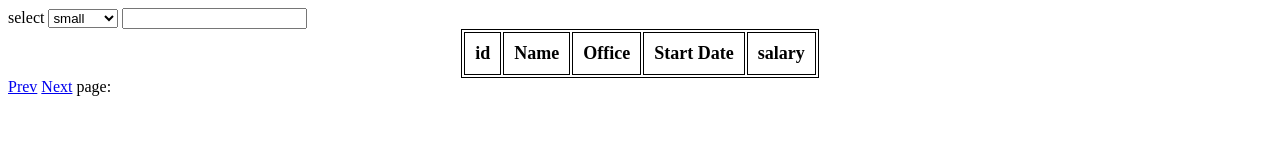
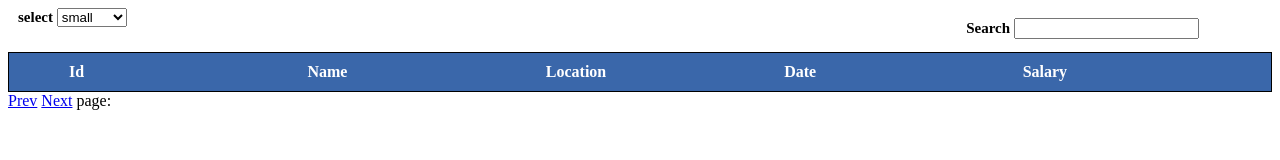
Before and after one commit to pratikkr/datatable_kloudone, a plain HTML site: page index.html in a window 1280 px wide. Drawn offline with Linux system fonts and the light colour scheme.

Commit message:
implemented table using div

```diff
--- a/index.css
+++ b/index.css
@@ -1,21 +1,77 @@
-table {
-			margin: 0 auto;
-			font-size: large;
-			border: 1px solid black;
-		}
-		td {
-			background-color: #E4F5D4;
-			border: 1px solid black;
-		}
+.search{
+    margin-right: 5%;
+    float: right;
+    font-weight: bold;
+    font-size: 15px;
+    padding: 10px;
+}
+.select{
+    padding: 10px;
+    font-weight: bold;
+    font-size: 15px;
+    margin-top: 2%;
+}
+.heading{
+    display: flex;
+    flex-direction: row;
+    border: 1px solid black;
+    /* padding-left: 50px; */
+    /* margin-right: 5%; */
+    /* width: 10%; */
+    background-color: rgb(58, 103, 170);
+    color: white;
+    font-weight: bolder;
+    font-size: medium;
+    padding: 10px;
+    /* width: 79.4%; */
+    margin-top: 2%;
+}
 
-		th,
-		td {
-			font-weight: bold;
-			border: 1px solid black;
-			padding: 10px;
-			text-align: center;
-		}
+#root{
+    display: table;
+    /* flex-direction: row; */
+    padding-top: 10px;
+}
 
-		td {
-			font-weight: lighter;
-		}
+.row{
+    display: flex;
+    flex-direction: row;
+    border: 1px solid gray;
+    padding: 5px;
+    text-align: center;
+    justify-content: last baseline;
+    /* width: 80%; */
+}
+
+.id{
+    padding-left: 50px;
+    margin-right: 5%;
+    width: 15%;
+    text-align: justify;
+
+}
+.name{
+    display: inline;
+    margin-right: 5%;
+    /* border: 1px solid black; */
+    width: 15%;
+    text-align: justify;
+}
+.location{
+    margin-right: 5%;
+    /* border: 1px solid black; */
+    width: 15%;
+    text-align: justify;
+}
+.date{
+    margin-right: 5%;
+    width: 15%;
+    /* border: 1px solid black; */
+    text-align: justify;
+}
+.salary{
+    margin-right: 5%;
+    width: 15%;
+    text-align: justify;
+    /* border: 1px solid black; */
+}
--- a/index.html
+++ b/index.html
@@ -4,15 +4,28 @@
     <link rel="stylesheet" href="index.css">
 </head>
 <body>
-<span>select <select name="choose_api" id="select" onchange="change()">
-    <option value="small" id="small">small</option>
-    <option value="medium" id="medium">medium</option>
-    <option value="large" id="large">large</option>
-</select>
+<span class="select">
+    select
+    <select name="choose_api" id="select" onchange="change()">
+        <option value="small" id="small">small</option>
+        <option value="medium" id="medium">medium</option>
+        <option value="large" id="large">large</option>
+    </select>
 </span>
 
+<span class="search">
+    Search
     <input type="text" id="search" onkeyup="searchFn()">
-        <table >
+</span>
+<div class="heading">
+    <div class="id">Id</div>
+    <div class="name">Name</div>
+    <div class="location">Location</div>
+    <div class="date">Date</div>
+    <div class="salary">Salary</div>
+</div>
+<div id="table"></div>
+        <!-- <table >
             <thead>
                 <tr>
                     <th>id</th>
@@ -23,9 +36,8 @@
                 </tr>
             </thead>
             <tbody id="table">
-
             </tbody>
-        </table>
+        </table> -->
         <div id="listingTable"></div>
         <a href="javascript:prevPage()" id="btn_prev">Prev</a>
         <a href="javascript:nextPage()" id="btn_next">Next</a>
--- a/index.js
+++ b/index.js
@@ -10,6 +10,9 @@ function change(){
     else if(document.getElementById("select").value == "large"){
         url = "https://raw.githubusercontent.com/accuknox/TrainingAPI/main/large.json";
     }
+    else{
+        alert("select an option")
+    }
     fetch(url)
         .then(
         res => {
@@ -18,23 +21,20 @@ function change(){
                     console.log(data);
                     if(data.length > 0){
                         var temp ="";
-
                         data.forEach((u) => {
-                            temp+= "<tr>";
-                            temp+= "<td>" + u.id+"</td>";
-                            temp+= "<td>" + u.firstName +" " + u.lastName+"</td>";
+                            temp+= "<div class = row>";
+                            temp+= "<div class = id>" + u.id+"</div>";
+                            temp+= "<div class = name>" + u.firstName +" " + u.lastName+"</div>";
                             // temp+= "<td>" + u.lastName+"</td>";
-                            temp+= "<td>" + u.location+"</td>";
-                            temp+= "<td>" + u.date+"</td>";
-                            temp+= "<td>" + u.salary+"</td></tr>";
+                            temp+= "<div class = location >" + u.location+"</div>";
+                            temp+= "<div class = date>" + u.date+"</div>";
+                            temp+= "<div class = salary>" + u.salary+"</div></div>";
                         });
                         document.getElementById("table").innerHTML =temp;
-
                         var count = data.length();
                         console.log(count);
                     }
                 })
-
         }
         )
 }
```
